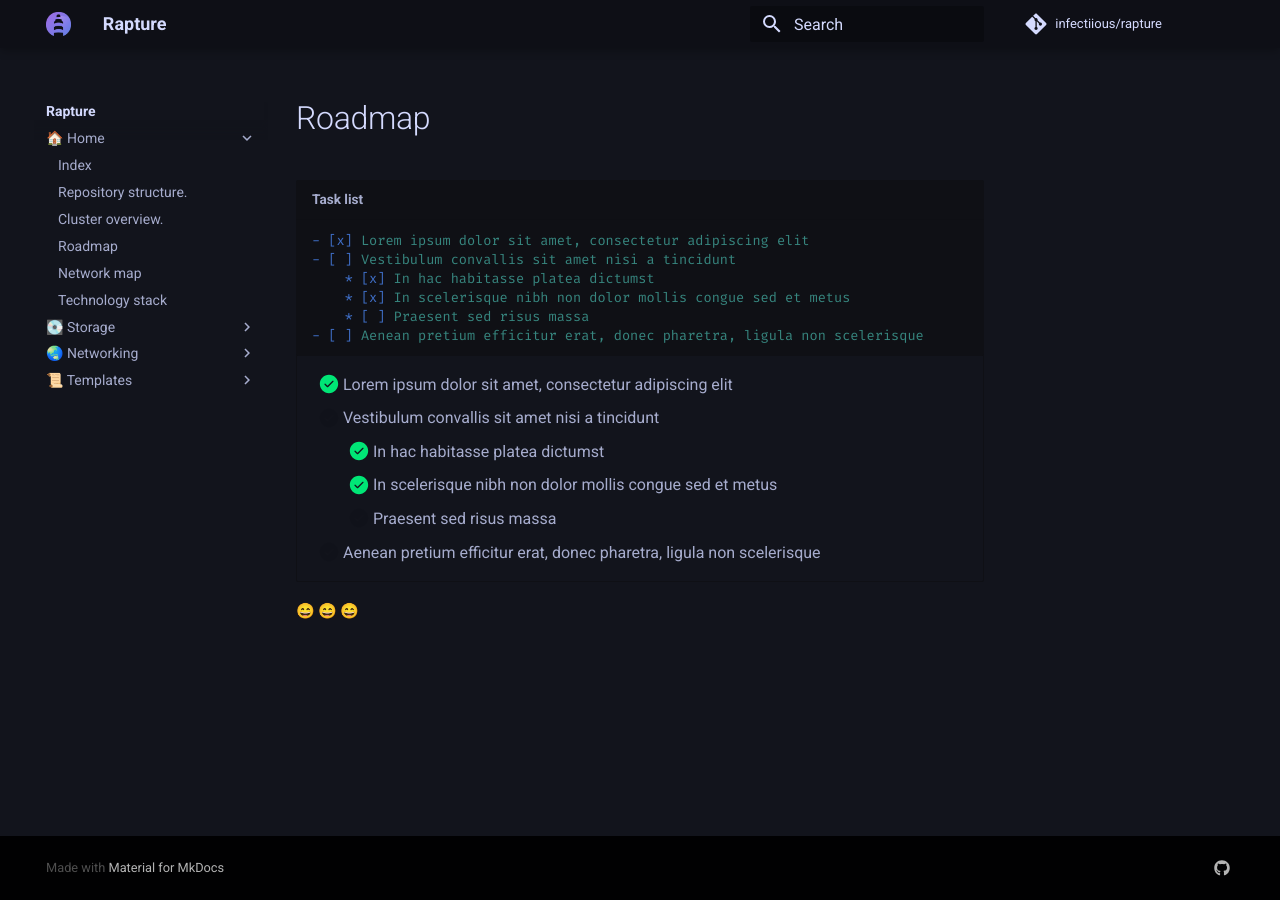
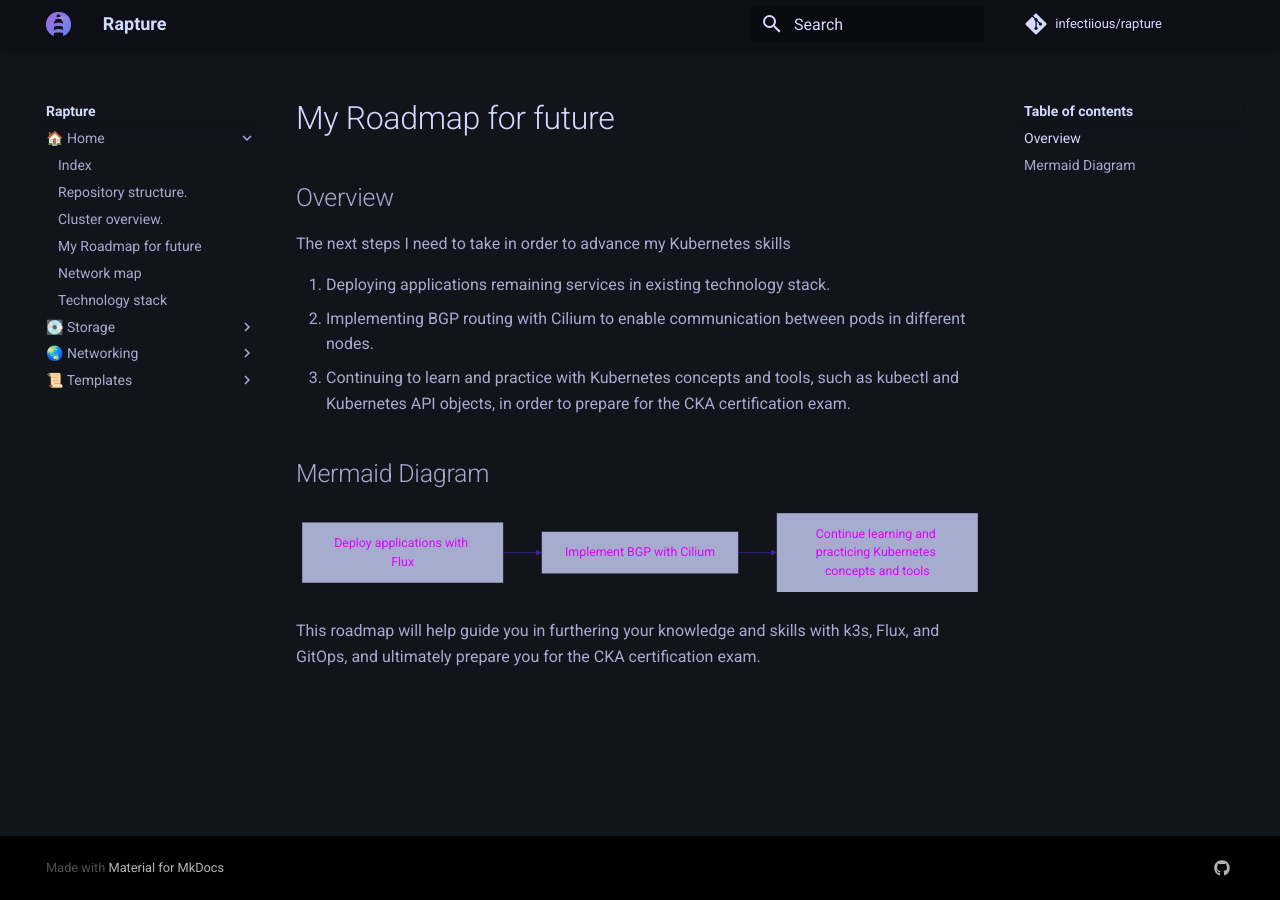
Before and after one commit to infectiious/rapture-docs, an MkDocs documentation site: the page built from docs/home/road_map.md, in a window 1280 px wide. Built offline with MkDocs 1.6.1 and Material for MkDocs 9.7.7, drawn with Linux system fonts in a browser that asks for light colours; emoji names are drawn with the system emoji font; comment, search, counter and statistics services are not loaded.

Commit message:
Update road_map.md

````diff
--- a/docs/home/road_map.md
+++ b/docs/home/road_map.md
@@ -1,23 +1,19 @@
-# Roadmap
+# My Roadmap for future
 
-``` markdown title="Task list"
-- [x] Lorem ipsum dolor sit amet, consectetur adipiscing elit
-- [ ] Vestibulum convallis sit amet nisi a tincidunt
-    * [x] In hac habitasse platea dictumst
-    * [x] In scelerisque nibh non dolor mollis congue sed et metus
-    * [ ] Praesent sed risus massa
-- [ ] Aenean pretium efficitur erat, donec pharetra, ligula non scelerisque
+## Overview
+
+The next steps I need to take in order to advance my Kubernetes skills
+
+1. Deploying applications remaining services in existing technology stack.
+2. Implementing BGP routing with Cilium to enable communication between pods in different nodes.
+3. Continuing to learn and practice with Kubernetes concepts and tools, such as kubectl and Kubernetes API objects, in order to prepare for the CKA certification exam.
+
+## Mermaid Diagram
+
+```mermaid
+graph LR
+A[Deploy applications with Flux] --> B[Implement BGP with Cilium]
+B --> C[Continue learning and practicing Kubernetes concepts and tools]
 ```
 
-<div class="result" markdown>
-
-- [x] Lorem ipsum dolor sit amet, consectetur adipiscing elit
-- [ ] Vestibulum convallis sit amet nisi a tincidunt
-    * [x] In hac habitasse platea dictumst
-    * [x] In scelerisque nibh non dolor mollis congue sed et metus
-    * [ ] Praesent sed risus massa
-- [ ] Aenean pretium efficitur erat, donec pharetra, ligula non scelerisque
-
-</div>
-
-:smile: :smile: :smile:
+This roadmap will help guide you in furthering your knowledge and skills with k3s, Flux, and GitOps, and ultimately prepare you for the CKA certification exam.
````
